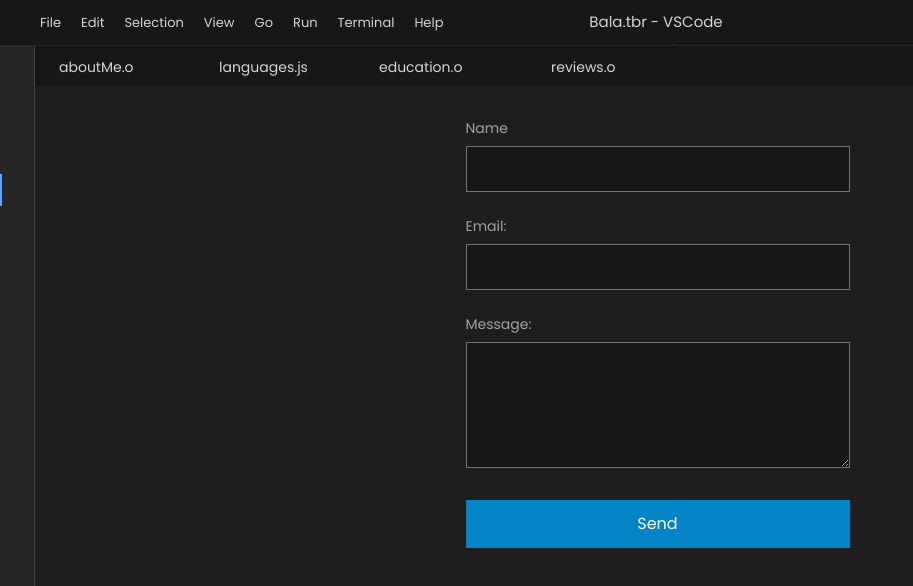
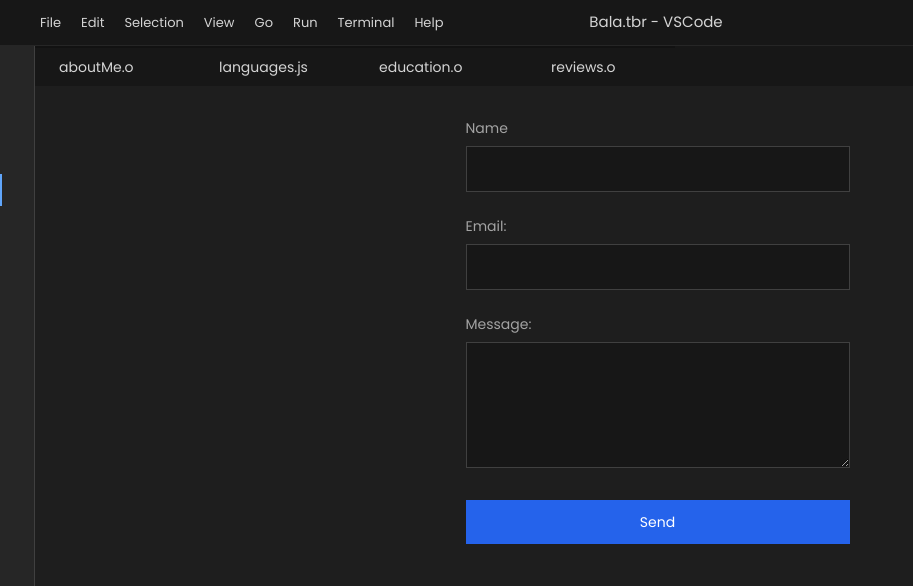
Before and after one commit to invincibleinventor/bala, a Next.js app: page /contact in a window 1280 px wide. Shown: the top 586 px of the page, without its empty margins (0-913 px from the left). Built offline with nearby package versions, Linux system fonts and the light colour scheme; no server answers.

Commit message:
Update page.tsx

```diff
--- a/src/app/contact/page.tsx
+++ b/src/app/contact/page.tsx
@@ -28,7 +28,7 @@ export default function Contact() {
 
   return (
     <main className="flex flex-col items-center">
-      <form onSubmit={handleSubmit} className="space-y-4 mt-8 mb-2 w-80 max-w-screen-lg sm:w-96">
+      <form onSubmit={handleSubmit} className="space-y-4 mt-8 mb-2 w-80 mx-4 max-w-screen-lg sm:w-96">
         <div className="mb-4 flex flex-col w-500">
           <label htmlFor="form-name" className="mb-2  text-neutral-400 text-sm">
             Name{' '}
@@ -38,7 +38,7 @@ export default function Contact() {
             autoComplete="name"
             maxLength={50}
             name="name"
-            className="text-white mb-6 bg-neutral-900 border border-neutral-500 px-5 py-3 text-sm outline-none"
+            className="text-white mb-6 bg-neutral-900 border border-neutral-700 px-5 py-3 text-sm outline-none"
           />
 
           <label htmlFor="form-email" className="mb-2  text-neutral-400 text-sm">
@@ -51,7 +51,7 @@ export default function Contact() {
             maxLength={80}
             name="email"
             type="email"
-            className="text-white mb-6 bg-neutral-900 border border-neutral-500 px-5 py-3 text-sm outline-none"
+            className="text-white mb-6 bg-neutral-900 border border-neutral-700 px-5 py-3 text-sm outline-none"
           />
 
           <label htmlFor="form-message" className="mb-2  text-neutral-400 text-sm">
@@ -63,11 +63,11 @@ export default function Contact() {
             required
             name="message"
             rows={5}
-            className="text-white mb-0 bg-neutral-900 border border-neutral-500 px-5 py-3 text-sm outline-none"
+            className="text-white mb-0 bg-neutral-900 border border-neutral-700 px-5 py-3 text-sm outline-none"
           />
         </div>
         <button
-          className="px-6 py-3 font-medium text-white mx-auto w-full bg-sky-600"
+          className="px-6 py-3 font-medium text-sm text-white mx-auto w-full bg-blue-600"
           type="submit"
         >
           Send
```
